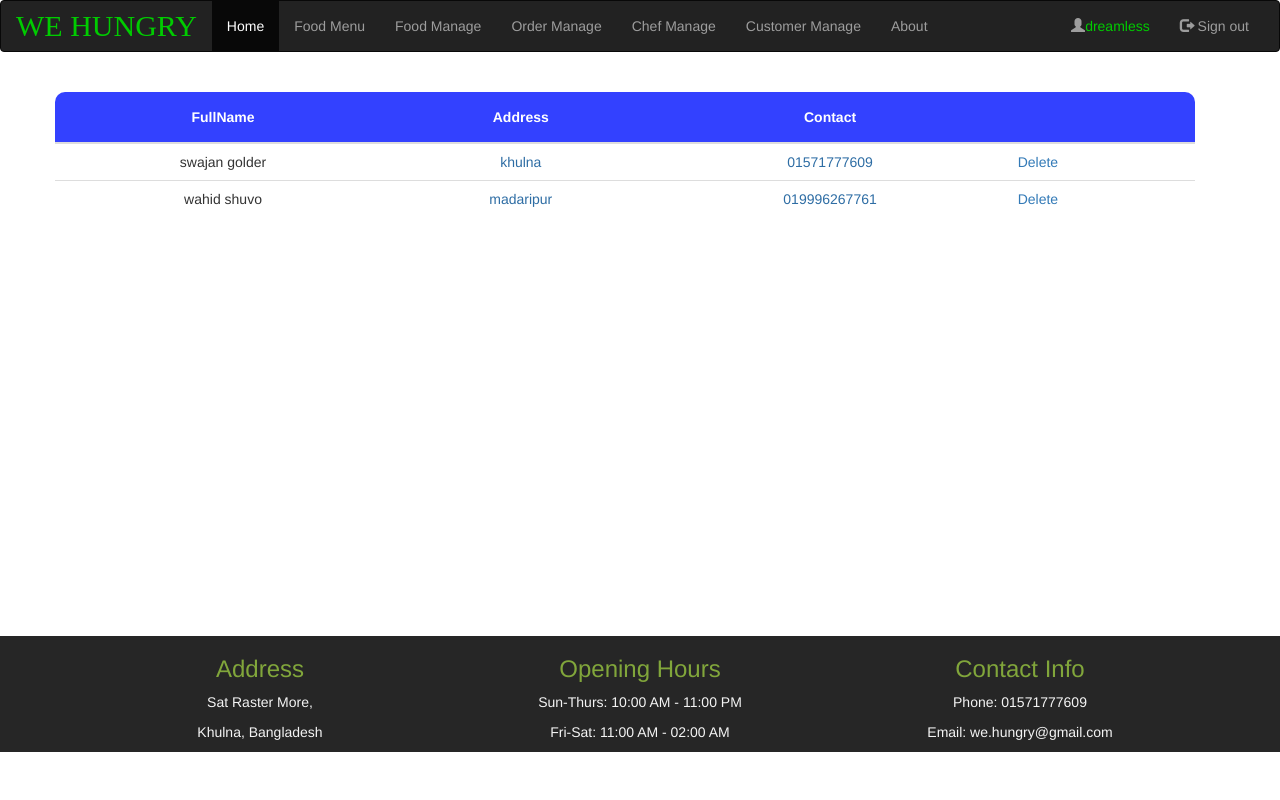
After one commit to golderswajan/RM, a PHP site: page /Admin/customer-manage.php in a window 1280 px wide. The commit adds this page. Run offline with PHP 8.4, Linux system fonts and the light colour scheme; a user stored in the database is signed in; data comes from the database, SQL or seed files in the repository; some libraries are stand-ins or nearby versions.

Commit message:
maything changes

```diff
--- /dev/null
+++ b/Admin/customer-manage.php
@@ -0,0 +1,89 @@
+<?php
+/**
+ * Created by PhpStorm.
+ * User: DreamLess
+ * Date: 11/3/2017
+ * Time: 12:11 PM
+ */
+
+require_once '../Security/redirectToIfNotAdmin.php';
+include_once '../layout/header.php';
+include_once '../src/database.php';
+
+$sql = "SELECT * FROM customer ;";
+$customers = db_select($sql);
+
+if(isset($_GET['delete-id']))
+{
+    $id=$_GET['delete-id'];
+    $sql="Delete from customer WHERE id='$id'";
+    db_delete($sql);
+    $address = "Location: refresh.php?address=".$_SERVER['PHP_SELF'];
+    header($address);
+}
+
+?>
+    <script>
+        function deleteRow(id) {
+
+            if(confirm('Are you sure to delete ?'))window.open('../Admin/customer-manage.php?delete-id=' + id ,'_self');
+        }
+    </script>
+
+    <style>
+        .table thead {
+            background-color: #3341FF;
+            color: #fff;
+        }
+
+        .table > thead > tr > th {
+            padding: 15px 0;
+            text-align: center;
+        }
+
+        .table > thead > tr > th:first-child {
+            border-top-left-radius: 10px;
+        }
+
+        .table > thead > tr > th:last-child {
+            border-top-right-radius: 10px;
+        }
+    </style>
+
+    <div class="table-responsive container row" style="margin-left: -30px;">
+
+        <br>
+        <table class="table">
+            <thead>
+            <tr>
+                <th>FullName</th>
+                <th>Address</th>
+                <th>Contact</th>
+                <th></th>
+            </tr>
+            </thead>
+
+            <tbody>
+            <?php foreach ($customers as $customer): ?>
+                <tr>
+
+                    <td style="text-align: center"><?= $customer['fullname'] ?></td>
+                    <td style="text-align:center; color: #2e6da4"><?= $customer['address'] ?></td>
+                    <td style="text-align:center; color: #2e6da4"><?= $customer['contact'] ?></td>
+
+                    <td>
+                        <a href="#"  class="delete" onclick="deleteRow('<?= $customer['id']?>')" >
+                            Delete
+                        </a>
+                    </td>
+
+                </tr>
+
+            <?php endforeach; ?>
+            </tbody>
+
+        </table>
+
+    </div>
+
+<?php include_once '../layout/footer.php' ?>
--- a/Admin/food-menu-admin.php
+++ b/Admin/food-menu-admin.php
@@ -21,6 +21,7 @@ if(isset($_POST['update']))
         }
 
     }
+    $image_up = $target_file ;
 
     $sql="UPDATE foodmenu SET name='$name',ingredients='$ing',price='$price',foodimage='$image_up' WHERE id='$id';";
     echo $sql;
--- a/Admin/login.php
+++ b/Admin/login.php
@@ -17,7 +17,6 @@ if (isset($_POST['log'])) {
     //echo $username.$password;
     $query = "SELECT username from admins WHERE username='$username' and password='$password';";
     $result = db_select($query);
-    echo $result[0]['id'];
     if ($result != null) {
 
         if (session_status() == PHP_SESSION_NONE) {
--- a/Customer/order-customer.php
+++ b/Customer/order-customer.php
@@ -21,7 +21,7 @@ require_once '../src/database.php';
     function modalActivate(orderId){
         $.post('../Security/jquery-process.php',{orderId:orderId},function(data){
             var orderDetail = JSON.parse(data);
-            console.log(orderDetail);
+            //console.log(orderDetail);
             var totalCost = 0;
             for(var i=0;i<orderDetail.length-3;i++){
                 $('#modalTable').append("<tr>\n" +
--- a/Public/registration.php
+++ b/Public/registration.php
@@ -113,4 +113,4 @@ if (isset($_POST['reg'])) {
 
                 </form>
 
-<?php include_once '../Public/layout/footer.php'; ?>
+<?php include_once '../layout/footer.php'; ?>
--- a/layout/header.php
+++ b/layout/header.php
@@ -49,6 +49,7 @@
                     <li><a href="../Admin/food-menu-admin.php">Food Manage</a></li>
                         <li><a href="../Admin/order-admin.php">Order Manage</a></li>
                         <li><a href="../Public/chef-show.php">Chef Manage</a></li>
+                        <li><a href="../Admin/customer-manage.php">Customer Manage</a></li>
 
                 <?php
                     }else {
@@ -61,7 +62,7 @@
                             <?php }?>
                 <?php }?>
 
-                <li><a href="#">About</a></li>
+                <li><a href="../Public/about.php">About</a></li>
             </ul>
             <ul class="nav navbar-nav navbar-right">
 
@@ -69,7 +70,12 @@
                 <li><a href="../Public/registration.php"><span class="glyphicon glyphicon-user"></span> Sign Up</a></li>
                 <li><a href="../Public/login.php"><span class="glyphicon glyphicon-log-in"></span> Sign in</a></li>
                 <?php }else{?>
-                <li><a href="../Customer/user-page.php"><span class="glyphicon glyphicon-user"></span><span style="color: #00CC00;"><?= $_SESSION['username']?></span></a></li>
+                    <?php if(isset($_SESSION['type'])&&!strcmp($_SESSION['type'],'admin')){?>
+                        <li><a href="#"><span class="glyphicon glyphicon-user"></span><span style="color: #00CC00;"><?= $_SESSION['username']?></span></a></li>
+                        <?php }else{?>
+                        <li><a href="../Customer/user-page.php"><span class="glyphicon glyphicon-user"></span><span style="color: #00CC00;"><?= $_SESSION['username']?></span></a></li>
+                        <?php }?>
+
                 <li><a href="../Security/logout.php"><span class="glyphicon glyphicon-log-out"></span> Sign out</a></li>
                 <?php }?>
             </ul>
```
Also changed, not shown: Customer/refresh.php (added, +9 -0 lines), Customer/user-page.php (+4 -4 lines), Public/about.php (added, +27 -0 lines), Public/index.php (+10 -3 lines).
